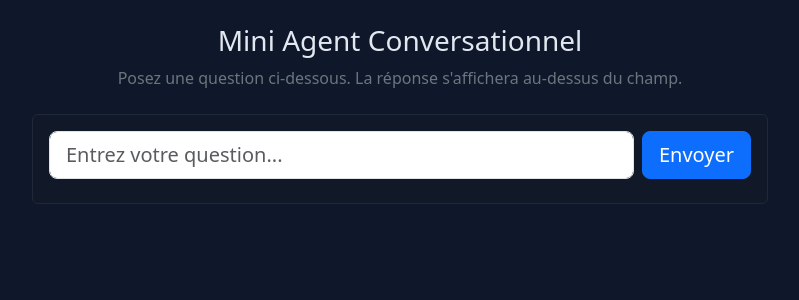
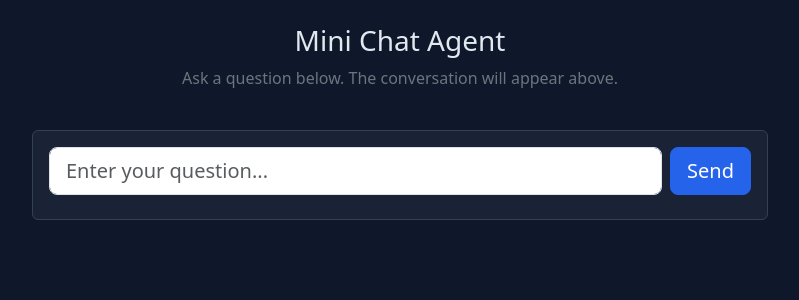
Before and after one commit to Petititi/openGeneralAI, a Flask app: page / in a window 1280 px wide. Shown: the part 63-363 px from the top of the page, without its empty margins (240-1039 px from the left). Run offline with Flask 3, Linux system fonts and the light colour scheme.

Commit message:
Switch page to english and see the conversation history

```diff
--- a/config.json
+++ b/config.json
@@ -1,4 +1,4 @@
 {
-  "provider": "openhands",
-  "model": "o4-mini"
+  "provider": "mistral",
+  "model": "devstral-medium-2507"
 }
--- a/templates/index.html
+++ b/templates/index.html
@@ -1,23 +1,63 @@
 <!doctype html>
-<html lang="fr">
+<html lang="en">
   <head>
     <meta charset="utf-8">
     <meta name="viewport" content="width=device-width, initial-scale=1">
-    <title>Mini Agent - Démo</title>
+    <title>Mini Agent - Demo</title>
     <link href="https://cdn.jsdelivr.net/npm/bootstrap@5.3.3/dist/css/bootstrap.min.css" rel="stylesheet" integrity="sha384-QWTKZyjpPEjISv5WaRU9OFeRpok6YctnYmDr5pNlyT2bRjXh0JMhjY6hW+ALEwIH" crossorigin="anonymous">
     <link href="https://cdn.jsdelivr.net/npm/bootstrap-icons@1.11.3/font/bootstrap-icons.min.css" rel="stylesheet">
     <style>
       body { background: #0f172a; color: #e2e8f0; }
-      .card { background: #111827; border: 1px solid #1f2937; }
-      .answer { white-space: pre-wrap; }
+      .card { border: 1px solid #334155; }
+      .answer-box {
+        background: #1e293b;
+        border-left: 4px solid #3b82f6;
+        margin-bottom: 1rem;
+      }
+      .question-box {
+        background: rgba(30, 41, 59, 0.5);
+        margin-bottom: 0.5rem;
+        border-left: 4px solid #64748b;
+      }
+      .form-card {
+        background: rgba(30, 41, 59, 0.7);
+      }
+      .answer {
+        white-space: pre-wrap;
+        color: #f1f5f9;
+      }
+      .question {
+        color: #cbd5e1;
+        font-style: italic;
+      }
       .topbar { position: sticky; top: 0; z-index: 5; }
       a, a:hover { color: inherit; }
+      .btn-primary {
+        background-color: #2563eb;
+        border-color: #2563eb;
+      }
+      #conversation {
+        max-height: 60vh;
+        overflow-y: auto;
+        padding-right: 0.5rem;
+      }
+      /* Scrollbar styling */
+      #conversation::-webkit-scrollbar {
+        width: 8px;
+      }
+      #conversation::-webkit-scrollbar-track {
+        background: #1e293b;
+      }
+      #conversation::-webkit-scrollbar-thumb {
+        background: #3b82f6;
+        border-radius: 4px;
+      }
     </style>
   </head>
   <body>
     <div class="container py-3 topbar">
       <div class="d-flex justify-content-end">
-        <a href="/config" class="btn btn-outline-secondary btn-sm" title="Configuration">
+        <a href="/config" class="btn btn-outline-secondary btn-sm" title="Settings">
           <i class="bi bi-gear"></i>
         </a>
       </div>
@@ -27,21 +67,19 @@
       <div class="row justify-content-center">
         <div class="col-12 col-md-10 col-lg-8">
           <div class="text-center mb-4">
-            <h1 class="h3">Mini Agent Conversationnel</h1>
-            <p class="text-secondary">Posez une question ci-dessous. La réponse s'affichera au-dessus du champ.</p>
+            <h1 class="h3">Mini Chat Agent</h1>
+            <p class="text-secondary">Ask a question below. The conversation will appear above.</p>
           </div>
 
-          <div id="answerBox" class="card mb-3 d-none">
-            <div class="card-body">
-              <div id="answer" class="answer"></div>
-            </div>
+          <div id="conversation" class="mb-3">
+            <!-- Conversation history will appear here -->
           </div>
 
-          <div class="card">
+          <div class="card form-card">
             <div class="card-body">
               <form id="askForm" class="d-flex gap-2">
-                <input id="question" name="question" class="form-control form-control-lg" placeholder="Entrez votre question..." autocomplete="off" />
-                <button id="sendBtn" type="submit" class="btn btn-primary btn-lg">Envoyer</button>
+                <input id="question" name="question" class="form-control form-control-lg" placeholder="Enter your question..." autocomplete="off" />
+                <button id="sendBtn" type="submit" class="btn btn-primary btn-lg">Send</button>
               </form>
               <div id="status" class="form-text mt-2 text-secondary"></div>
             </div>
@@ -54,8 +92,7 @@
       const form = document.getElementById('askForm');
       const input = document.getElementById('question');
       const btn = document.getElementById('sendBtn');
-      const answerBox = document.getElementById('answerBox');
-      const answer = document.getElementById('answer');
+      const conversation = document.getElementById('conversation');
       const status = document.getElementById('status');
 
       async function askServer(q) {
@@ -65,24 +102,57 @@
           body: JSON.stringify({ question: q })
         });
         const data = await res.json();
-        if (!res.ok || !data.ok) throw new Error(data.answer || 'Erreur serveur');
+        if (!res.ok || !data.ok) throw new Error(data.answer || 'Server error');
         return data.answer;
+      }
+
+      function addToConversation(question, answer) {
+        // Add question
+        const questionElement = document.createElement('div');
+        questionElement.className = 'card question-box';
+        questionElement.innerHTML = `
+          <div class="card-body">
+            <div class="question">${question}</div>
+          </div>
+        `;
+        conversation.appendChild(questionElement);
+
+        // Add answer
+        const answerElement = document.createElement('div');
+        answerElement.className = 'card answer-box';
+        answerElement.innerHTML = `
+          <div class="card-body">
+            <div class="answer">${answer}</div>
+          </div>
+        `;
+        conversation.appendChild(answerElement);
+
+        // Scroll to bottom
+        conversation.scrollTop = conversation.scrollHeight;
       }
 
       form.addEventListener('submit', async (e) => {
         e.preventDefault();
         const q = input.value.trim();
         if (!q) return;
-        btn.disabled = true; status.textContent = 'Envoi...';
+
+        btn.disabled = true;
+        input.disabled = true;
+        status.textContent = 'Sending...';
+
         try {
           const a = await askServer(q);
-          answer.textContent = a;
-          answerBox.classList.remove('d-none');
+          addToConversation(q, a);
+          input.value = '';
           status.textContent = '';
         } catch (err) {
           status.textContent = err.message || String(err);
+          // Add error to conversation
+          addToConversation(q, `Error: ${err.message || String(err)}`);
         } finally {
-          btn.disabled = false; input.focus();
+          btn.disabled = false;
+          input.disabled = false;
+          input.focus();
         }
       });
     </script>
```
